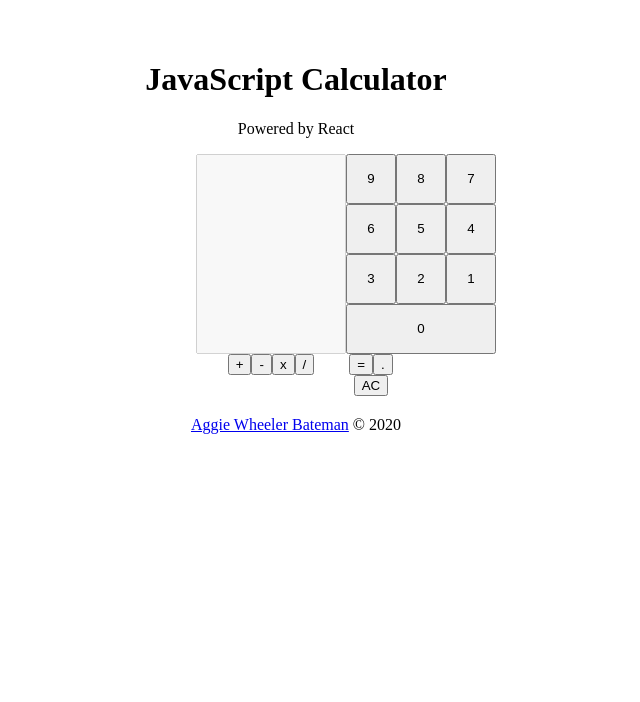
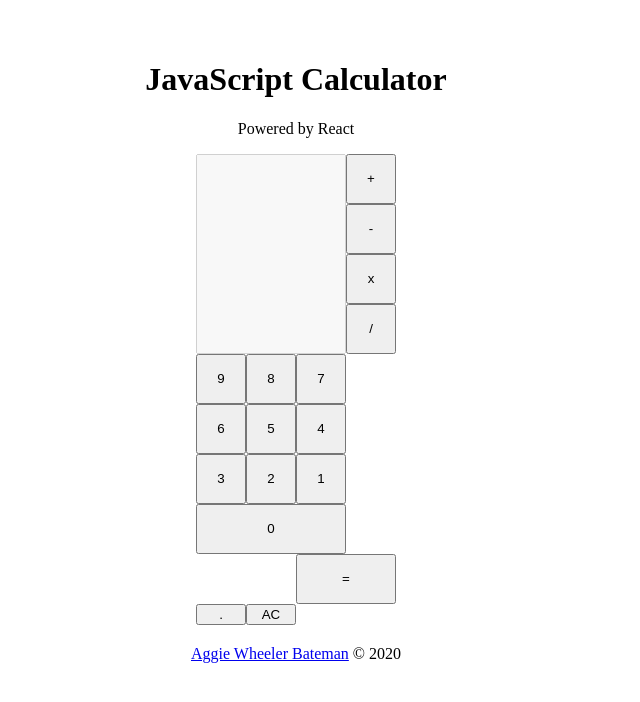
Before and after one commit to aggiewb/javascript-calculator, a React (Create React App) app in the folder client/: page / in a window 1280 px wide. Shown: the top 702 px of the page, without its empty margins (344-984 px from the left). Built offline with nearby package versions, Linux system fonts and the light colour scheme.

Commit message:
Add ids of returned element in Operators and Options used for
css styling

```diff
--- a/client/src/components/Operators.js
+++ b/client/src/components/Operators.js
@@ -1,7 +1,7 @@
 import React from 'react';
 
 function Operators(props){
-    return <div>
+    return <div id="operators">
         {Object.entries(props.operators).map(operator => {
             const [key, sign] = operator;
             return <button key={key} id={key}>{sign}</button>
--- a/client/src/components/Options.js
+++ b/client/src/components/Options.js
@@ -1,7 +1,7 @@
 import React from 'react';
 
 function Options(props){
-    return <div>
+    return <div id="options">
         {Object.entries(props.options).map(option => {
             const [key, sign] = option;
             return <button key={key} id={key}>{sign}</button>;
```
